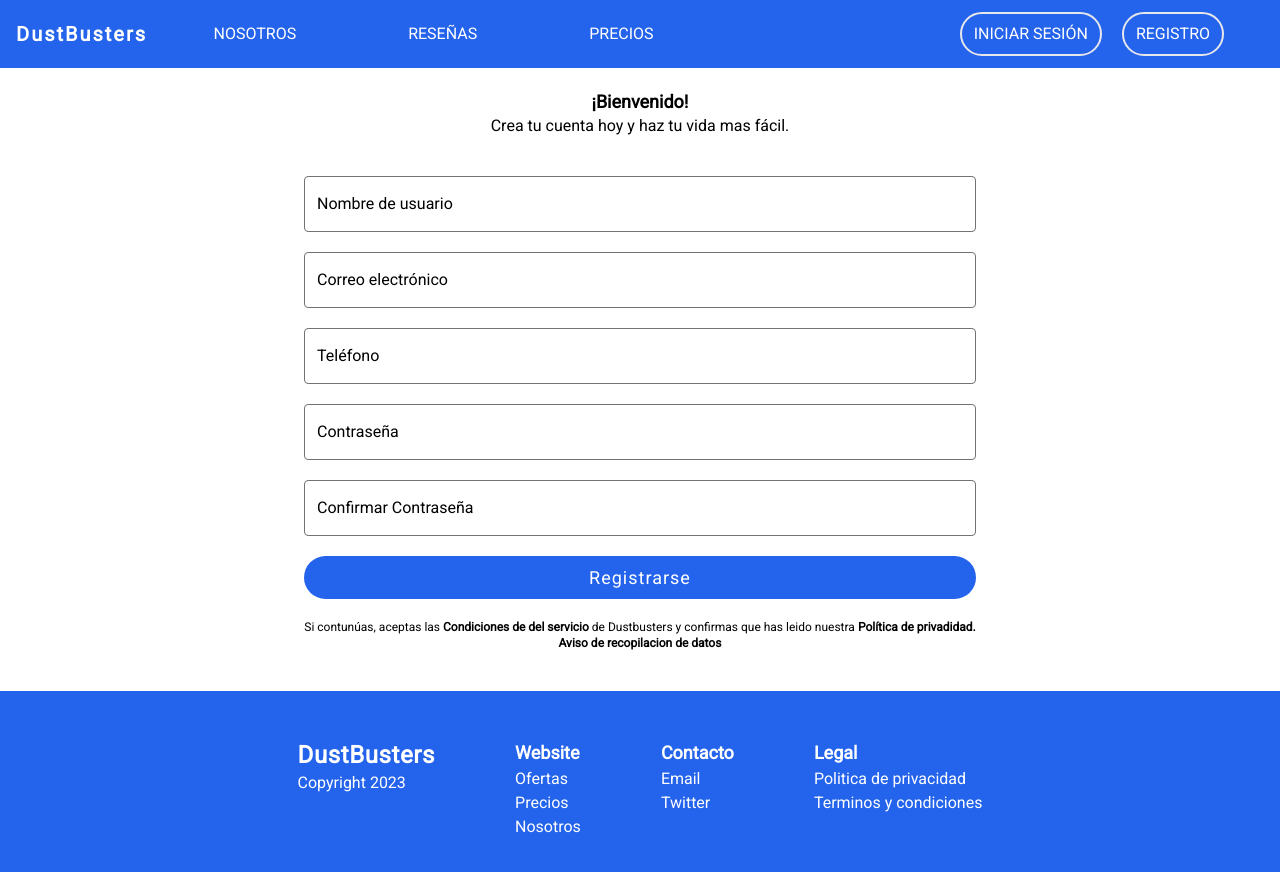
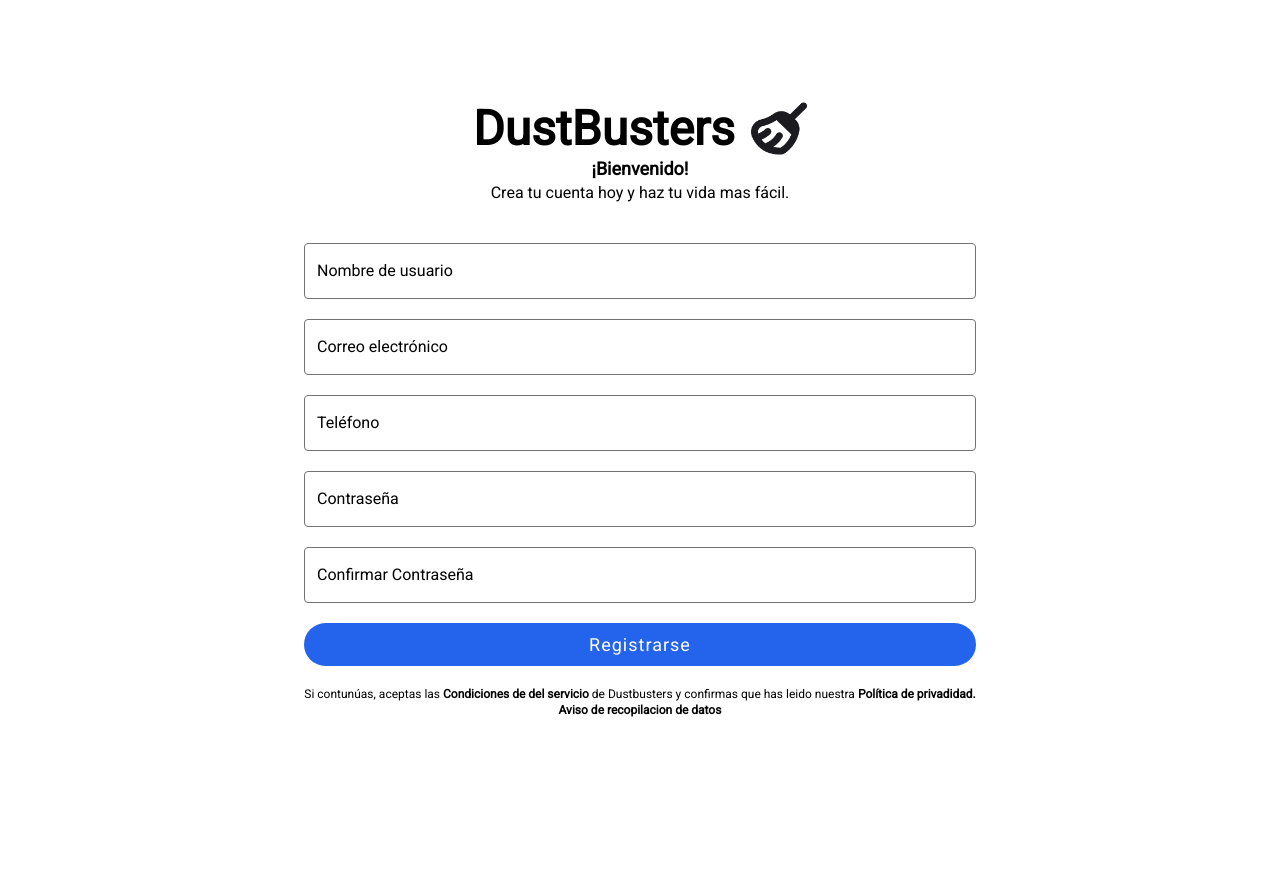
Before and after one commit to No-Country/c9-32-t-javareact, a React (Vite) app in the folder client/: page /register in a window 1280 px wide. Shown: the top 872 px of the page. After the commit the page ends 800 px from the top, so only its background shows below. Built offline with nearby package versions, Linux system fonts and the light colour scheme; no server answers.

Commit message:
[UPDATE] remove navbar & footer for signup & login pages
+ Logo title header

```diff
--- a/client/src/api/config.ts
+++ b/client/src/api/config.ts
@@ -1,9 +1,9 @@
-import axios from 'axios';
+import axios, { AxiosInstance } from 'axios';
 
 // swagger https://c9-32-t-javareact-production.up.railway.app/swagger-ui/index.html
 const BASE_URL = 'https://c9-32-t-javareact-production.up.railway.app/api/v1';
 
-export const axiosInstance = axios.create({
+export const axiosInstance: AxiosInstance = axios.create({
 	baseURL: BASE_URL,
 	headers: {
 		'Content-Type': 'application/json',
--- a/client/src/components/Forms/LogIn.tsx
+++ b/client/src/components/Forms/LogIn.tsx
@@ -1,8 +1,10 @@
 import { useState } from 'react';
+import { Link } from 'react-router-dom';
 import { useForm } from 'react-hook-form';
 import { EyeClosed, EyeOpen } from '../icons';
 import { Label } from '../shared/Label';
 import Terms from './Register/Terms';
+import logo from '@assets/logo.png';
 
 export type FormValues = {
 	email: string;
@@ -31,7 +33,15 @@ const LogIn = () => {
 	const onHandleEyeClick = () => setEyeClicked(!eyeClicked);
 
 	return (
-		<>
+		<main className="m-auto container">
+			<Link
+				to="/"
+				title="home"
+				className="flex justify-center items-center gap-4"
+			>
+				<h1 className="text-4xl sm:text-5xl font-bold">DustBusters</h1>
+				<img src={logo} className="w-14" />
+			</Link>
 			<div className="text-center pt-5">
 				<h2 className="font-semibold text-xl">¡Bienvenido de Nuevo!</h2>
 				<h3 className="font-medium text-lg">
@@ -107,7 +117,7 @@ const LogIn = () => {
 				<button className="submit">Iniciar sesión</button>
 			</form>
 			<Terms />
-		</>
+		</main>
 	);
 };
 export default LogIn;
--- a/client/src/components/Forms/Register/Welcome.tsx
+++ b/client/src/components/Forms/Register/Welcome.tsx
@@ -1,9 +1,22 @@
+import { Link } from 'react-router-dom';
+import logo from '@assets/logo.png';
+
 const Welcome = () => {
-  return (
-    <div className="w-full  flex flex-col text-center items-center justify-center mt-5 ">
-        <span className="font-bold md:text-lg">¡Bienvenido!</span>
-        <p className="leading-5 mg:text-lg">Crea tu cuenta hoy y haz tu vida mas fácil.</p>
-    </div>
-  )
-}
-export default Welcome
+	return (
+		<div className="w-full  flex flex-col text-center items-center justify-center mt-5 ">
+			<Link
+				to="/"
+				title="home"
+				className="flex justify-center items-center gap-4"
+			>
+				<h1 className="text-4xl sm:text-5xl font-bold">DustBusters</h1>
+				<img src={logo} className="w-14" />
+			</Link>
+			<span className="font-bold md:text-lg">¡Bienvenido!</span>
+			<p className="leading-5 mg:text-lg">
+				Crea tu cuenta hoy y haz tu vida mas fácil.
+			</p>
+		</div>
+	);
+};
+export default Welcome;
--- a/client/src/components/Forms/Register/index.tsx
+++ b/client/src/components/Forms/Register/index.tsx
@@ -1,15 +1,14 @@
-import RegisterForm from "./RegisterForm"
-import Terms from "./Terms"
-import Welcome from "./Welcome"
+import RegisterForm from './RegisterForm';
+import Terms from './Terms';
+import Welcome from './Welcome';
 
 const Register = () => {
-  return (
-    <div>
-      <Welcome/>
-      <RegisterForm/>
-      <Terms/>
-
-    </div>
-  )
-}
-export default Register
+	return (
+		<main className="m-auto container">
+			<Welcome />
+			<RegisterForm />
+			<Terms />
+		</main>
+	);
+};
+export default Register;
--- a/client/src/utils/Router.tsx
+++ b/client/src/utils/Router.tsx
@@ -6,7 +6,6 @@ import { LogIn, Register } from '@/components/Forms';
 import LandingPage from '@/pages/Landing/Landing';
 import NotFound from '@/pages/NotFound';
 
-
 function Router() {
 	return (
 		<>
@@ -14,9 +13,9 @@ function Router() {
 				<Routes>
 					<Route path="/" element={<LandingLayout />}>
 						<Route index element={<LandingPage />} />
-						<Route path="/login" element={<LogIn />} />
-						<Route path="/register" element={<Register />} />
 					</Route>
+					<Route path="/login" element={<LogIn />} />
+					<Route path="/register" element={<Register />} />
 					<Route
 						path="whatever"
 						element={<div> Agregar lo que se necesite</div>}
```
Also changed, not shown: client/src/assets/logo.png (added), client/src/assets/logo.svg (added).
